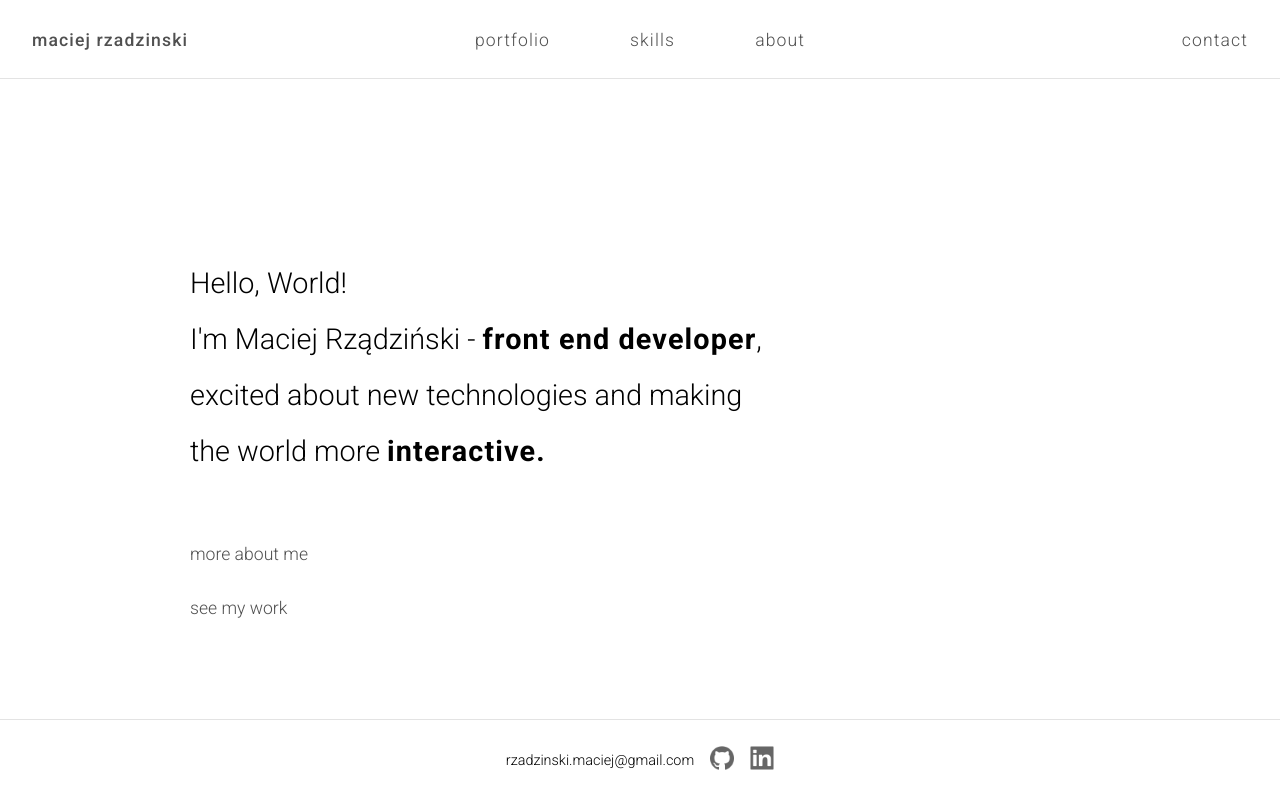
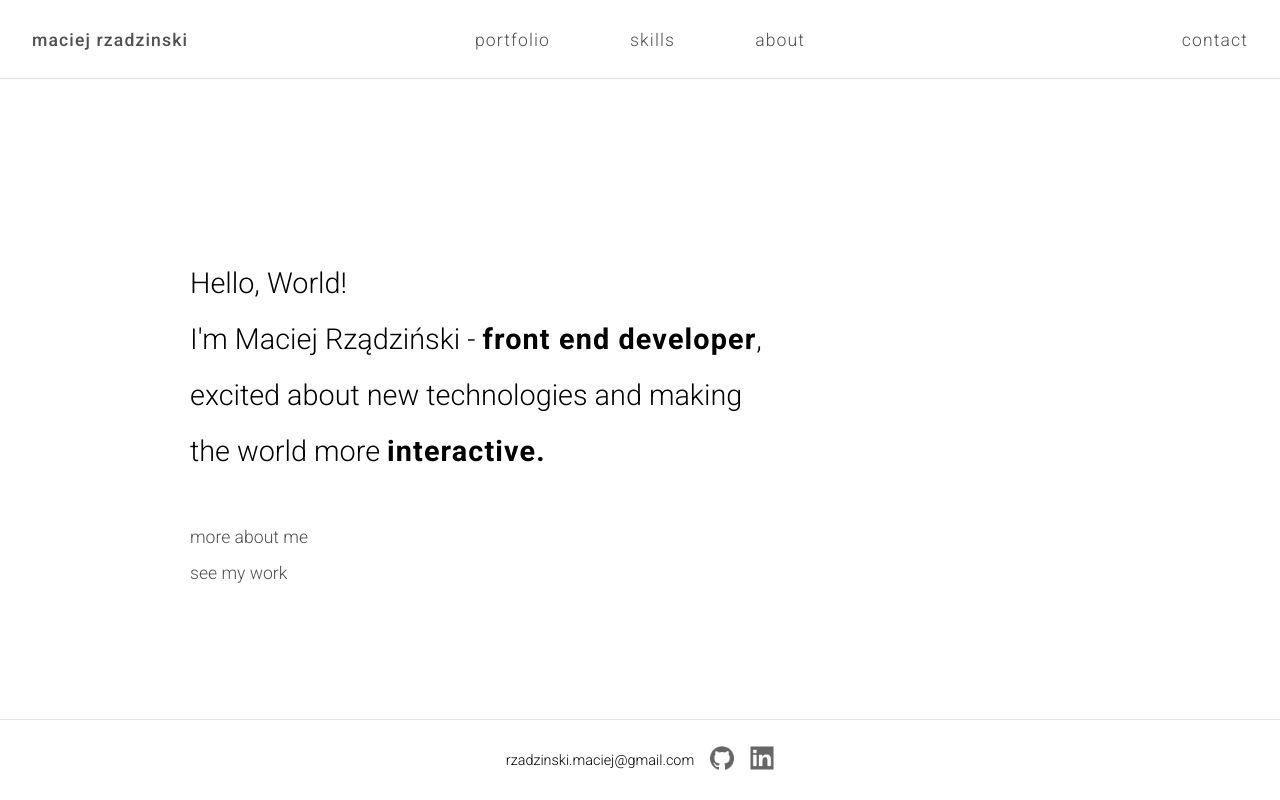
Before and after one commit to mRzadzinski/my-website, a React (Create React App) app: page /#/ in a window 1280 px wide. Built offline with nearby package versions, Linux system fonts and the light colour scheme.

Commit message:
Remove margin from 'p' elements

```diff
--- a/src/styles/App.scss
+++ b/src/styles/App.scss
@@ -2,7 +2,7 @@
 
 html {
 	scroll-behavior: smooth;
-  }
+}
 
 body {
 	margin: 0;
@@ -42,6 +42,7 @@ img {
 	aspect-ratio: attr(width) / attr(height);
 }
 
-h1 {
+h1,
+p {
 	margin: 0;
 }
```
